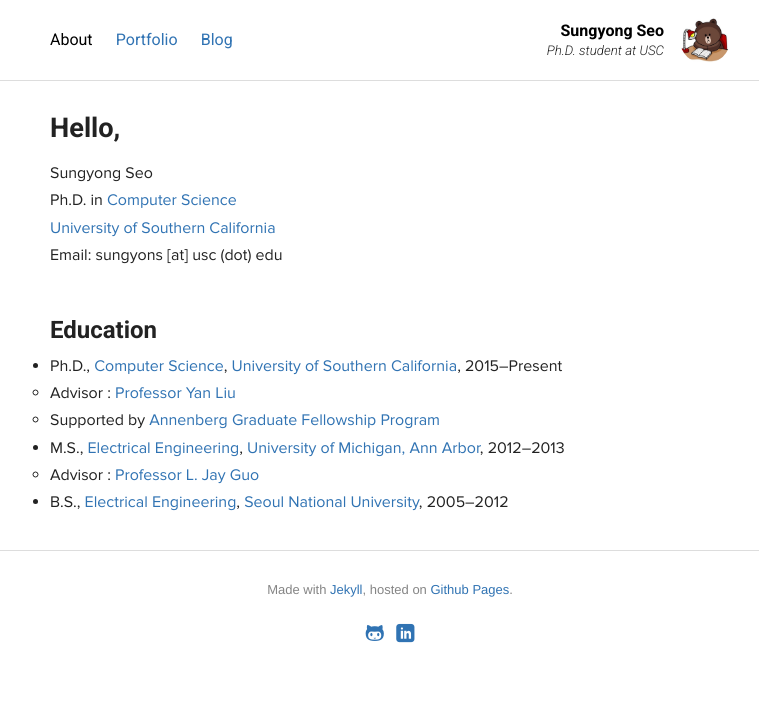
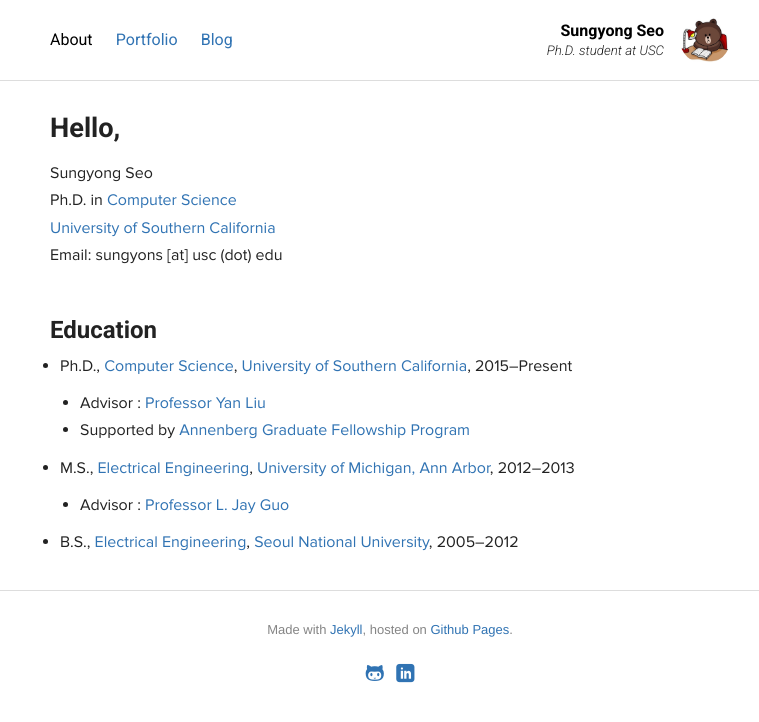
Before and after one commit to sungyongs/sungyongs.github.com, a Jekyll site: the page built from index.html, in a window 1280 px wide. Shown: the top 722 px of the page, without its empty margins (250-1009 px from the left). Built offline with Jekyll 4.4.1, drawn with Linux system fonts in a browser that asks for light colours; Markdown is read by kramdown in place of the engine named in the settings.

Commit message:
Update index.html

```diff
--- a/index.html
+++ b/index.html
@@ -25,8 +25,8 @@ description: Sungyong Seo is working in December & Company as a software enginee
   </p>
 
   <h2>Education</h2>
-  <ul>
-    <li><p>Ph.D., <a href="http://www.cs.usc.edu">Computer Science</a>, <a href="http://www.usc.edu">University of Southern California</a>, 2015&ndash;Present</p>
+  <ul class="index">
+    <li class="index"><p>Ph.D., <a href="http://www.cs.usc.edu">Computer Science</a>, <a href="http://www.usc.edu">University of Southern California</a>, 2015&ndash;Present</p>
       <ul>
         <li><p>Advisor : <a href="http://www-bcf.usc.edu/~liu32">Professor Yan Liu</a></p>
         </li>
```
